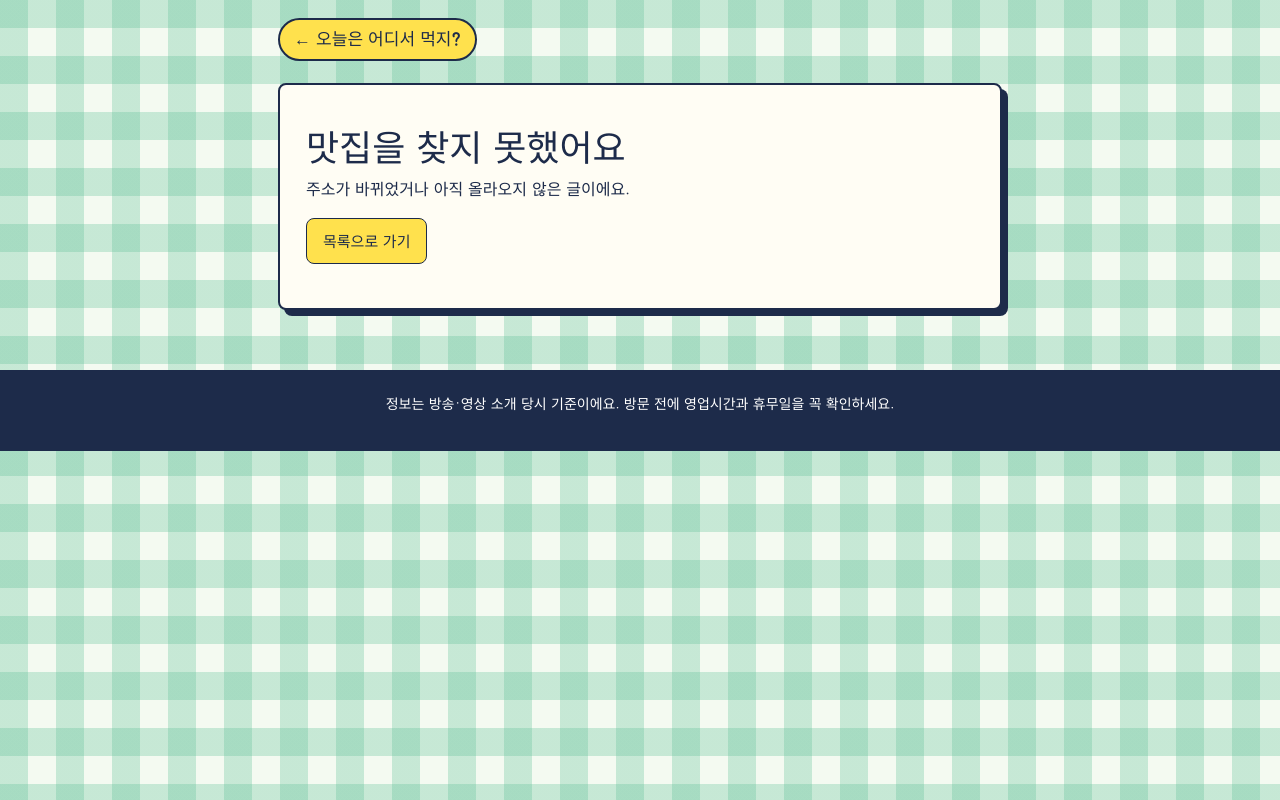
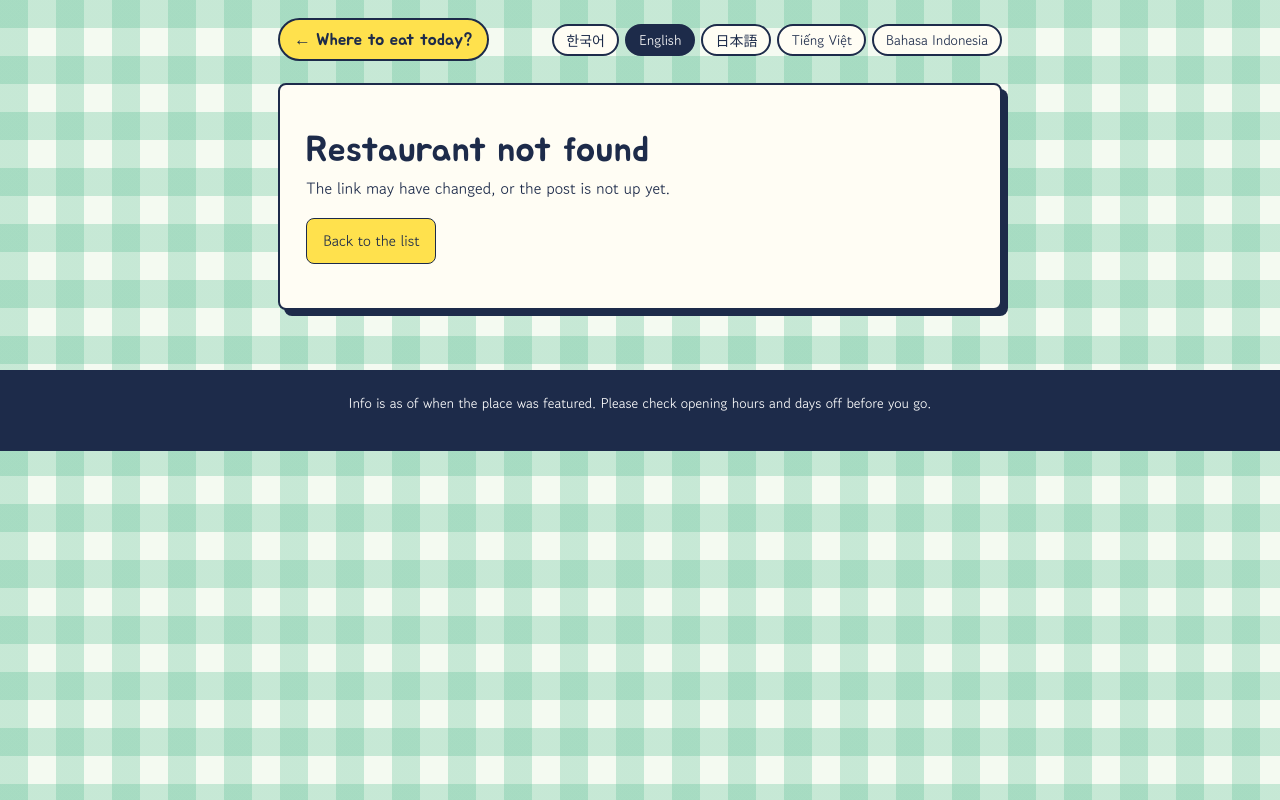
Before and after one commit to kanghyewoo112/KKang, a plain HTML site: page matjip/r.html in a window 1280 px wide. Drawn offline with Linux system fonts and the light colour scheme.

Commit message:
맛집 사이트에 언어 선택 추가 (한국어·영어·일본어·베트남어·인도네시아어)
Co-Authored-By: Claude Sonnet 5.5 <noreply@anthropic.com>
Claude-Session: https://claude.ai/code/session_01AhakdRLZym1V6BdAeLHsH1

```diff
--- /dev/null
+++ b/matjip/i18n.js
@@ -0,0 +1,134 @@
+/* 다국어: ko(기본) en ja vi id. 언어를 더 늘리려면 L 에 항목을, D 에 번역 한 벌을 추가하세요. */
+(function(){
+  var L = [['ko','한국어'],['en','English'],['ja','日本語'],['vi','Tiếng Việt'],['id','Bahasa Indonesia']];
+  var D = {
+    ko:{
+      title:'오늘은 어디서 먹지? 나만의 맛집 아카이브', desc:'방송·유튜브에 소개된 맛집을 지역별로 모아둔 나만의 맛집 아카이브',
+      cap1:'오늘은', cap2:'어디서 먹지?', subtitle:'방송에 나온 그 집, 한곳에 모았어요',
+      ph_q:'식당, 메뉴, 프로그램 검색', a_q:'검색', a_region:'지역', a_source:'방송 출처', a_sort:'정렬', a_lang:'언어',
+      all_region:'전체 지역', all_source:'전체 출처', sort_new:'최신 소개순', sort_name:'이름순',
+      count:'총 {n}곳', empty:'조건에 맞는 맛집이 없어요. 검색어를 바꿔 보세요.',
+      footer:'정보는 방송·영상 소개 당시 기준이에요. 방문 전에 영업시간과 휴무일을 꼭 확인하세요.',
+      l_src:'출처', l_loc:'위치', l_menu:'메뉴', more:'자세히 보기', naver:'네이버 지도', google:'구글 지도', orig:'원본 영상/기사',
+      sample:'예시 데이터예요. data.js에서 실제 맛집으로 바꾸세요.', warn:'확인이 덜 된 정보가 있어요. 자세히 보기에서 확인하세요.',
+      back:'← 오늘은 어디서 먹지?', loading:'불러오는 중이에요.', nf_h:'맛집을 찾지 못했어요', nf_p:'주소가 바뀌었거나 아직 올라오지 않은 글이에요.', tolist:'목록으로 가기', site:'나만의 맛집 아카이브', dtitle:'맛집 상세',
+      aired:'{d} 방송', alt_hero:'{n} 대표 이미지', alt_menu:'{n} 메뉴판',
+      s_intro:'식당 소개', s_menuwhat:'어떤 메뉴를 파나요', s_menu:'메뉴판', menu_chk:'{d} 확인한 메뉴와 가격이에요.<br>가격은 바뀔 수 있어요.',
+      th_menu:'메뉴', th_price:'가격', s_tips:'메뉴 선택 시 참고사항', s_hist:'방송 소개 이력', s_around:'주변 가볼 만한 곳', s_visit:'방문 정보', s_src:'출처',
+      r_addr:'주소', r_hours:'영업시간', r_off:'휴무', r_tel:'전화', r_park:'주차', r_checked:'확인일', chk:'확인 필요'
+    },
+    en:{
+      title:'Where to eat today? My restaurant archive', desc:'A personal archive of restaurants featured on TV and YouTube, grouped by region',
+      cap1:'Where shall', cap2:'we eat today?', subtitle:'Every spot from the shows, all in one place',
+      ph_q:'Search restaurant, dish or show', a_q:'Search', a_region:'Region', a_source:'Show', a_sort:'Sort', a_lang:'Language',
+      all_region:'All regions', all_source:'All shows', sort_new:'Newest first', sort_name:'Name',
+      count:'{n} places', empty:'No restaurants match. Try a different keyword.',
+      footer:'Info is as of when the place was featured. Please check opening hours and days off before you go.',
+      l_src:'Featured in', l_loc:'Address', l_menu:'Menu', more:'Details', naver:'Naver Map', google:'Google Maps', orig:'Original video/article',
+      sample:'Sample data. Replace it with a real restaurant in data.js.', warn:'Some details are not fully verified. See Details.',
+      back:'← Where to eat today?', loading:'Loading…', nf_h:'Restaurant not found', nf_p:'The link may have changed, or the post is not up yet.', tolist:'Back to the list', site:'My restaurant archive', dtitle:'Restaurant details',
+      aired:'Aired {d}', alt_hero:'{n} cover image', alt_menu:'{n} menu',
+      s_intro:'About the restaurant', s_menuwhat:'What do they serve?', s_menu:'Menu', menu_chk:'Menu and prices checked on {d}.<br>Prices may change.',
+      th_menu:'Dish', th_price:'Price', s_tips:'Ordering tips', s_hist:'TV features', s_around:'Nearby spots', s_visit:'Visit info', s_src:'Sources',
+      r_addr:'Address', r_hours:'Hours', r_off:'Closed', r_tel:'Phone', r_park:'Parking', r_checked:'Checked on', chk:'To be checked'
+    },
+    ja:{
+      title:'今日はどこで食べる？ マイグルメ・アーカイブ', desc:'テレビやYouTubeで紹介されたお店を地域別にまとめた、私のグルメ・アーカイブ',
+      cap1:'今日は', cap2:'どこで食べる？', subtitle:'番組に出たあのお店を、ひとつに集めました',
+      ph_q:'店名・メニュー・番組で検索', a_q:'検索', a_region:'地域', a_source:'番組', a_sort:'並び替え', a_lang:'言語',
+      all_region:'すべての地域', all_source:'すべての番組', sort_new:'新着順', sort_name:'名前順',
+      count:'全{n}軒', empty:'条件に合うお店がありません。キーワードを変えてみてください。',
+      footer:'情報は紹介された時点のものです。訪問前に営業時間と定休日をご確認ください。',
+      l_src:'出典', l_loc:'住所', l_menu:'メニュー', more:'詳しく見る', naver:'NAVER地図', google:'Googleマップ', orig:'元の動画・記事',
+      sample:'サンプルデータです。data.jsで実際のお店に置き換えてください。', warn:'未確認の情報があります。詳細ページでご確認ください。',
+      back:'← 今日はどこで食べる？', loading:'読み込み中です。', nf_h:'お店が見つかりません', nf_p:'リンクが変わったか、まだ公開されていない記事です。', tolist:'一覧に戻る', site:'マイグルメ・アーカイブ', dtitle:'お店の詳細',
+      aired:'{d} 放送', alt_hero:'{n} のメイン画像', alt_menu:'{n} のメニュー',
+      s_intro:'お店の紹介', s_menuwhat:'どんなメニューがある？', s_menu:'メニュー', menu_chk:'{d}に確認したメニューと価格です。<br>価格は変わることがあります。',
+      th_menu:'メニュー', th_price:'価格', s_tips:'注文のヒント', s_hist:'番組での紹介履歴', s_around:'周辺のおすすめスポット', s_visit:'訪問情報', s_src:'出典',
+      r_addr:'住所', r_hours:'営業時間', r_off:'定休日', r_tel:'電話', r_park:'駐車場', r_checked:'確認日', chk:'要確認'
+    },
+    vi:{
+      title:'Hôm nay ăn ở đâu? Kho quán ăn của tôi', desc:'Kho lưu trữ các quán ăn từng xuất hiện trên TV và YouTube, sắp xếp theo khu vực',
+      cap1:'Hôm nay', cap2:'ăn ở đâu?', subtitle:'Những quán từng lên sóng, gom về một chỗ',
+      ph_q:'Tìm quán, món ăn hoặc chương trình', a_q:'Tìm kiếm', a_region:'Khu vực', a_source:'Chương trình', a_sort:'Sắp xếp', a_lang:'Ngôn ngữ',
+      all_region:'Tất cả khu vực', all_source:'Tất cả chương trình', sort_new:'Mới nhất', sort_name:'Theo tên',
+      count:'Tổng {n} quán', empty:'Không có quán nào phù hợp. Hãy thử từ khóa khác.',
+      footer:'Thông tin tính tại thời điểm quán được giới thiệu. Hãy kiểm tra giờ mở cửa và ngày nghỉ trước khi đến.',
+      l_src:'Nguồn', l_loc:'Địa chỉ', l_menu:'Thực đơn', more:'Xem chi tiết', naver:'Naver Map', google:'Google Maps', orig:'Video/bài viết gốc',
+      sample:'Đây là dữ liệu mẫu. Hãy thay bằng quán thật trong data.js.', warn:'Một số thông tin chưa được xác minh đầy đủ. Xem chi tiết.',
+      back:'← Hôm nay ăn ở đâu?', loading:'Đang tải…', nf_h:'Không tìm thấy quán', nf_p:'Đường dẫn có thể đã đổi hoặc bài chưa được đăng.', tolist:'Về danh sách', site:'Kho quán ăn của tôi', dtitle:'Chi tiết quán',
+      aired:'Phát sóng {d}', alt_hero:'Ảnh đại diện {n}', alt_menu:'Thực đơn {n}',
+      s_intro:'Giới thiệu quán', s_menuwhat:'Quán bán món gì?', s_menu:'Thực đơn', menu_chk:'Thực đơn và giá được kiểm tra ngày {d}.<br>Giá có thể thay đổi.',
+      th_menu:'Món', th_price:'Giá', s_tips:'Mẹo gọi món', s_hist:'Lịch sử lên sóng', s_around:'Địa điểm gần đó', s_visit:'Thông tin tham quan', s_src:'Nguồn',
+      r_addr:'Địa chỉ', r_hours:'Giờ mở cửa', r_off:'Ngày nghỉ', r_tel:'Điện thoại', r_park:'Chỗ đậu xe', r_checked:'Ngày kiểm tra', chk:'Cần kiểm tra'
+    },
+    id:{
+      title:'Makan di mana hari ini? Arsip restoranku', desc:'Arsip restoran yang tampil di TV dan YouTube, dikelompokkan per wilayah',
+      cap1:'Hari ini', cap2:'makan di mana?', subtitle:'Tempat-tempat dari acara TV, terkumpul di satu tempat',
+      ph_q:'Cari restoran, menu, atau acara', a_q:'Cari', a_region:'Wilayah', a_source:'Acara', a_sort:'Urutkan', a_lang:'Bahasa',
+      all_region:'Semua wilayah', all_source:'Semua acara', sort_new:'Terbaru', sort_name:'Nama',
+      count:'Total {n} tempat', empty:'Tidak ada restoran yang cocok. Coba kata kunci lain.',
+      footer:'Informasi sesuai saat restoran diperkenalkan. Periksa jam buka dan hari libur sebelum berkunjung.',
+      l_src:'Sumber', l_loc:'Alamat', l_menu:'Menu', more:'Lihat detail', naver:'Naver Map', google:'Google Maps', orig:'Video/artikel asli',
+      sample:'Ini data contoh. Ganti dengan restoran sungguhan di data.js.', warn:'Sebagian informasi belum diverifikasi. Lihat detail.',
+      back:'← Makan di mana hari ini?', loading:'Memuat…', nf_h:'Restoran tidak ditemukan', nf_p:'Tautan mungkin berubah, atau tulisannya belum terbit.', tolist:'Kembali ke daftar', site:'Arsip restoranku', dtitle:'Detail restoran',
+      aired:'Tayang {d}', alt_hero:'Gambar utama {n}', alt_menu:'Menu {n}',
+      s_intro:'Tentang restoran', s_menuwhat:'Menjual apa saja?', s_menu:'Menu', menu_chk:'Menu dan harga dicek pada {d}.<br>Harga bisa berubah.',
+      th_menu:'Menu', th_price:'Harga', s_tips:'Tips memesan', s_hist:'Riwayat tayang di TV', s_around:'Tempat menarik di sekitar', s_visit:'Info kunjungan', s_src:'Sumber',
+      r_addr:'Alamat', r_hours:'Jam buka', r_off:'Hari libur', r_tel:'Telepon', r_park:'Parkir', r_checked:'Dicek pada', chk:'Perlu dicek'
+    }
+  };
+  var R = { // 시/도 이름 (값은 한국어로 유지, 표시만 번역)
+    en:{서울:'Seoul',부산:'Busan',대구:'Daegu',인천:'Incheon',광주:'Gwangju',대전:'Daejeon',울산:'Ulsan',세종:'Sejong',경기:'Gyeonggi',강원:'Gangwon',충북:'N. Chungcheong',충남:'S. Chungcheong',전북:'N. Jeolla',전남:'S. Jeolla',경북:'N. Gyeongsang',경남:'S. Gyeongsang',제주:'Jeju'},
+    ja:{서울:'ソウル',부산:'釜山',대구:'大邱',인천:'仁川',광주:'光州',대전:'大田',울산:'蔚山',세종:'世宗',경기:'京畿道',강원:'江原道',충북:'忠清北道',충남:'忠清南道',전북:'全羅北道',전남:'全羅南道',경북:'慶尚北道',경남:'慶尚南道',제주:'済州'},
+    vi:{서울:'Seoul',부산:'Busan',대구:'Daegu',인천:'Incheon',광주:'Gwangju',대전:'Daejeon',울산:'Ulsan',세종:'Sejong',경기:'Gyeonggi',강원:'Gangwon',충북:'Bắc Chungcheong',충남:'Nam Chungcheong',전북:'Bắc Jeolla',전남:'Nam Jeolla',경북:'Bắc Gyeongsang',경남:'Nam Gyeongsang',제주:'Jeju'},
+    id:{서울:'Seoul',부산:'Busan',대구:'Daegu',인천:'Incheon',광주:'Gwangju',대전:'Daejeon',울산:'Ulsan',세종:'Sejong',경기:'Gyeonggi',강원:'Gangwon',충북:'Chungcheong Utara',충남:'Chungcheong Selatan',전북:'Jeolla Utara',전남:'Jeolla Selatan',경북:'Gyeongsang Utara',경남:'Gyeongsang Selatan',제주:'Jeju'}
+  };
+  var KEY = 'matjip.lang', lang = 'ko', subs = [];
+  function valid(c){ return L.some(function(x){ return x[0] === c; }); }
+  try {
+    var s = localStorage.getItem(KEY);
+    if (!valid(s)) { var n = (navigator.language || '').slice(0,2); s = valid(n) ? n : 'ko'; }
+    lang = s;
+  } catch(e) { var n2 = (navigator.language || '').slice(0,2); lang = valid(n2) ? n2 : 'ko'; }
+
+  function t(k, v){
+    var s = (D[lang] && D[lang][k]) || D.ko[k] || k;
+    if (v) Object.keys(v).forEach(function(x){ s = s.split('{' + x + '}').join(v[x]); });
+    return s;
+  }
+  function region(r){ return (R[lang] && R[lang][r]) || r; }
+  function applyStatic(){
+    document.documentElement.lang = lang;
+    var m;
+    document.querySelectorAll('[data-i18n]').forEach(function(e){ e.textContent = t(e.getAttribute('data-i18n')); });
+    document.querySelectorAll('[data-i18n-ph]').forEach(function(e){ e.placeholder = t(e.getAttribute('data-i18n-ph')); });
+    document.querySelectorAll('[data-i18n-aria]').forEach(function(e){ e.setAttribute('aria-label', t(e.getAttribute('data-i18n-aria'))); });
+    m = document.querySelector('meta[name=description]'); if (m) m.content = t('desc');
+    document.querySelectorAll('.lang button').forEach(function(b){
+      var on = b.getAttribute('data-lang') === lang;
+      b.setAttribute('aria-pressed', on ? 'true' : 'false'); b.classList.toggle('on', on);
+    });
+  }
+  function set(c){
+    if (!valid(c)) return;
+    lang = c;
+    try { localStorage.setItem(KEY, c); } catch(e) {}
+    applyStatic();
+    subs.forEach(function(f){ f(); });
+  }
+  function mount(){
+    document.querySelectorAll('.lang').forEach(function(box){
+      box.setAttribute('role','group'); box.setAttribute('aria-label','Language');
+      box.innerHTML = L.map(function(x){
+        return '<button type="button" data-lang="' + x[0] + '" lang="' + x[0] + '">' + x[1] + '</button>';
+      }).join('');
+      box.addEventListener('click', function(e){
+        var b = e.target.closest('button[data-lang]'); if (b) set(b.getAttribute('data-lang'));
+      });
+    });
+    applyStatic();
+  }
+  window.I18N = { t:t, region:region, set:set, get:function(){ return lang; }, onChange:function(f){ subs.push(f); }, apply:applyStatic };
+  if (document.readyState === 'loading') document.addEventListener('DOMContentLoaded', mount); else mount();
+})();
--- a/matjip/r.html
+++ b/matjip/r.html
@@ -11,19 +11,21 @@
 </head>
 <body>
 <header class="topbar">
-  <a class="back" href="./">← 오늘은 어디서 먹지?</a>
+  <a class="back" href="./" data-i18n="back">← 오늘은 어디서 먹지?</a>
+  <div class="lang"></div>
 </header>
 
 <main class="post-wrap">
   <article id="post" class="post" aria-live="polite">
-    <p class="loading">불러오는 중이에요.</p>
+    <p class="loading" data-i18n="loading">불러오는 중이에요.</p>
   </article>
 </main>
 
 <footer>
-  <p>정보는 방송·영상 소개 당시 기준이에요. 방문 전에 영업시간과 휴무일을 꼭 확인하세요.</p>
+  <p data-i18n="footer">정보는 방송·영상 소개 당시 기준이에요. 방문 전에 영업시간과 휴무일을 꼭 확인하세요.</p>
 </footer>
 
+<script src="i18n.js"></script>
 <script src="data.js"></script>
 <script src="r.js"></script>
 </body>
--- a/matjip/r.js
+++ b/matjip/r.js
@@ -1,4 +1,5 @@
 (function(){
+  var T = I18N.t;
   var root = document.getElementById('post');
   var id = new URLSearchParams(location.search).get('id');
   var d = (window.RESTAURANTS || []).filter(function(x){ return x.id === id; })[0];
@@ -10,7 +11,7 @@
   }
   // 줄바꿈은 <br>, {확인} 은 빨간 '확인 필요' 표시로
   function rich(s){
-    return esc(s).replace(/\n/g, '<br>').replace(/\{확인\}/g, '<mark class="chk">확인 필요</mark>');
+    return esc(s).replace(/\n/g, '<br>').replace(/\{확인\}/g, '<mark class="chk">' + T('chk') + '</mark>');
   }
   function paras(lines){
     return (lines || []).filter(Boolean).map(function(l){ return '<p>' + rich(l) + '</p>'; }).join('');
@@ -20,14 +21,15 @@
   }
   function safeUrl(u){ return /^https?:\/\//.test(u) ? u : ''; }
 
+  function build(){
   if (!d) {
-    document.title = '맛집을 찾지 못했어요 | 나만의 맛집 아카이브';
-    root.innerHTML = '<h1>맛집을 찾지 못했어요</h1><p>주소가 바뀌었거나 아직 올라오지 않은 글이에요.</p>' +
-      '<p><a class="btn" href="./">목록으로 가기</a></p>';
+    document.title = T('nf_h') + ' | ' + T('site');
+    root.innerHTML = '<h1>' + T('nf_h') + '</h1><p>' + T('nf_p') + '</p>' +
+      '<p><a class="btn" href="./">' + T('tolist') + '</a></p>';
     return;
   }
 
-  document.title = d.name + ' | 나만의 맛집 아카이브';
+  document.title = d.name + ' | ' + T('site');
   var q = encodeURIComponent((d.name || '') + ' ' + (d.address || ''));
   var naver = 'https://map.naver.com/p/search/' + q;
   var google = 'https://www.google.com/maps/search/?api=1&query=' + q;
@@ -39,54 +41,57 @@
       (d.program ? '<span class="sticker">' + esc(d.program) + '</span>' : '') +
       '<h1>' + esc(d.title || d.name) + '</h1>' +
       '<p class="meta">' +
-        (d.pill ? '<span class="region">' + esc(d.pill) + '</span>' : '') +
-        (d.date ? '<span>' + esc(d.date) + ' 방송</span>' : '') +
+        (d.pill ? '<span class="region">' + esc(I18N.region(d.pill)) + '</span>' : '') +
+        (d.date ? '<span>' + esc(T('aired',{d:d.date})) + '</span>' : '') +
       '</p>' +
     '</header>';
 
   var warn = d.warn ? '<p class="warn">' + rich(d.warn) + '</p>' : '';
   var hero = img.hero
-    ? '<img class="hero-img" src="' + esc(img.hero) + '" width="1000" height="1000" alt="' + esc(d.name) + ' 대표 이미지: ' + esc(d.heroText || '') + '">'
+    ? '<img class="hero-img" src="' + esc(img.hero) + '" width="1000" height="1000" alt="' + esc(d.name) + ' ' + esc(T('alt_hero',{n:''}).trim()) + ': ' + esc(d.heroText || '') + '">'
     : '';
 
-  var intro = section('식당 소개',
+  var intro = section(T('s_intro'),
     paras(d.intro) +
-    (d.menuWhat ? '<p class="sub">어떤 메뉴를 파나요</p><p>' + rich(d.menuWhat) + '</p>' : ''));
+    (d.menuWhat ? '<p class="sub">' + T('s_menuwhat') + '</p><p>' + rich(d.menuWhat) + '</p>' : ''));
 
   var menuRows = (d.menuTable || []).map(function(r){
-    return '<tr><td>' + rich(r[0]) + '</td><td class="price">' + (r[1] ? rich(r[1]) : '<mark class="chk">확인 필요</mark>') + '</td></tr>';
+    return '<tr><td>' + rich(r[0]) + '</td><td class="price">' + (r[1] ? rich(r[1]) : '<mark class="chk">' + T('chk') + '</mark>') + '</td></tr>';
   }).join('');
-  var menu = section('메뉴판',
-    (d.checked ? '<p>' + esc(d.checked) + ' 확인한 메뉴와 가격이에요.<br>가격은 바뀔 수 있어요.</p>' : '') +
-    (img.menu ? '<img class="menu-img" src="' + esc(img.menu) + '" width="966" alt="' + esc(d.name) + ' 메뉴판: ' + esc((d.menu || []).join(', ')) + '" loading="lazy">' : '') +
-    (menuRows ? '<div class="table-wrap"><table class="price-table"><thead><tr><th scope="col">메뉴</th><th scope="col">가격</th></tr></thead><tbody>' + menuRows + '</tbody></table></div>' : ''));
+  var menu = section(T('s_menu'),
+    (d.checked ? '<p>' + T('menu_chk',{d:esc(d.checked)}) + '</p>' : '') +
+    (img.menu ? '<img class="menu-img" src="' + esc(img.menu) + '" width="966" alt="' + esc(d.name) + ' ' + esc(T('alt_menu',{n:''}).trim()) + ': ' + esc((d.menu || []).join(', ')) + '" loading="lazy">' : '') +
+    (menuRows ? '<div class="table-wrap"><table class="price-table"><thead><tr><th scope="col">' + T('th_menu') + '</th><th scope="col">' + T('th_price') + '</th></tr></thead><tbody>' + menuRows + '</tbody></table></div>' : ''));
 
-  var tips = section('메뉴 선택 시 참고사항',
+  var tips = section(T('s_tips'),
     (d.tips || []).map(function(t){ return '<p class="sub">' + esc(t[0]) + '</p><p>' + rich(t[1]) + '</p>'; }).join(''));
 
-  var hist = section(d.histTitle || '방송 소개 이력', paras(d.hist));
+  var hist = section(I18N.get()==='ko' ? (d.histTitle || T('s_hist')) : T('s_hist'), paras(d.hist));
 
-  var around = (d.around || []).length ? section('주변 가볼 만한 곳',
+  var around = (d.around || []).length ? section(T('s_around'),
     (d.aroundNote ? '<p>' + rich(d.aroundNote) + '</p>' : '') +
     '<ul class="around">' + d.around.map(function(a){
       return '<li><strong>' + esc(a[0]) + '</strong><span>' + rich(a[1]) + '</span></li>';
     }).join('') + '</ul>') : '';
 
-  var rows = [['주소', d.address], ['영업시간', info.hours], ['휴무', info.off], ['전화', info.tel], ['주차', info.park], ['확인일', d.checked]];
-  var visit = section('방문 정보',
+  var rows = [[T('r_addr'), d.address], [T('r_hours'), info.hours], [T('r_off'), info.off], [T('r_tel'), info.tel], [T('r_park'), info.park], [T('r_checked'), d.checked]];
+  var visit = section(T('s_visit'),
     '<dl class="info">' + rows.filter(function(r){ return r[1]; }).map(function(r){
       return '<div><dt>' + r[0] + '</dt><dd>' + rich(r[1]) + '</dd></div>';
     }).join('') + '</dl>' +
-    '<div class="actions"><a href="' + naver + '" target="_blank" rel="noopener">네이버 지도</a>' +
-    '<a href="' + google + '" target="_blank" rel="noopener">구글 지도</a></div>');
+    '<div class="actions"><a href="' + naver + '" target="_blank" rel="noopener">' + T('naver') + '</a>' +
+    '<a href="' + google + '" target="_blank" rel="noopener">' + T('google') + '</a></div>');
 
   var srcs = (d.src || []).filter(function(s){ return safeUrl(s[1]); }).map(function(s){
     return '<li><a href="' + esc(s[1]) + '" target="_blank" rel="noopener noreferrer">' + esc(s[0]) + '</a></li>';
   }).join('');
-  var src = section('출처', srcs ? '<ol class="src">' + srcs + '</ol>' : '');
+  var src = section(T('s_src'), srcs ? '<ol class="src">' + srcs + '</ol>' : '');
 
   var tags = (d.tags || []).length
     ? '<p class="tags">' + d.tags.map(function(t){ return '<span>' + esc(t) + '</span>'; }).join('') + '</p>' : '';
 
   root.innerHTML = head + warn + hero + intro + menu + tips + hist + around + visit + src + tags;
+  }
+  I18N.onChange(build);
+  build();
 })();
--- a/matjip/style.css
+++ b/matjip/style.css
@@ -173,3 +173,15 @@ mark.chk{
   .post{padding:40px 16px 24px}
 }
 .post h1,.post p,.post .around span,.post .info dd,.card dd{word-break:keep-all;overflow-wrap:anywhere}
+
+/* ---------- 언어 선택 ---------- */
+.lang{display:flex;flex-wrap:wrap;justify-content:center;gap:6px;margin:0 0 18px}
+.topbar{display:flex;flex-wrap:wrap;align-items:center;justify-content:space-between;gap:10px}
+.topbar .lang{margin:0;justify-content:flex-end}
+.lang button{
+  font:inherit;font-size:14px;line-height:1;padding:7px 12px;border-radius:999px;cursor:pointer;
+  color:var(--ink);background:var(--paper);border:2px solid var(--ink);
+}
+.lang button:hover{background:#fff}
+.lang button.on{background:var(--ink);color:#fff}
+.lang button:focus-visible{outline:3px solid var(--pink);outline-offset:2px}
```
Also changed, not shown: matjip/app.js (+25 -12 lines), matjip/index.html (+12 -10 lines).
